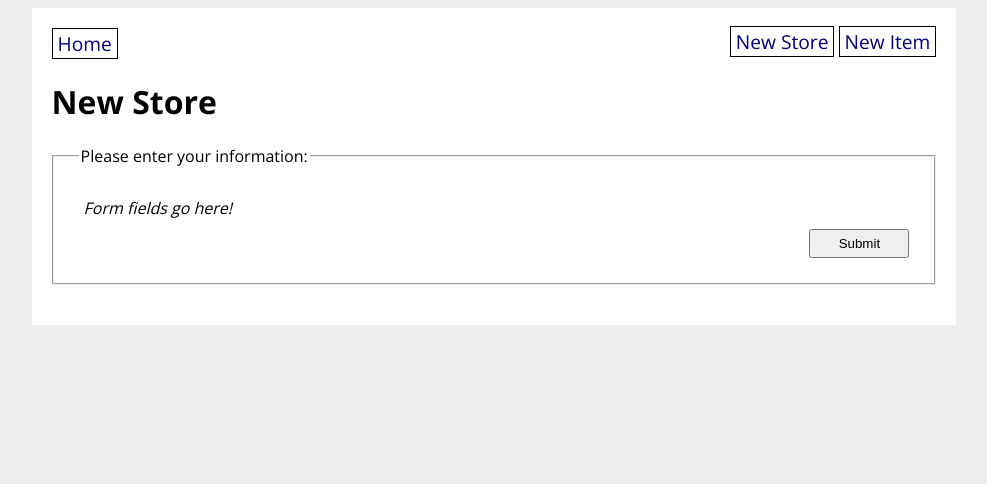
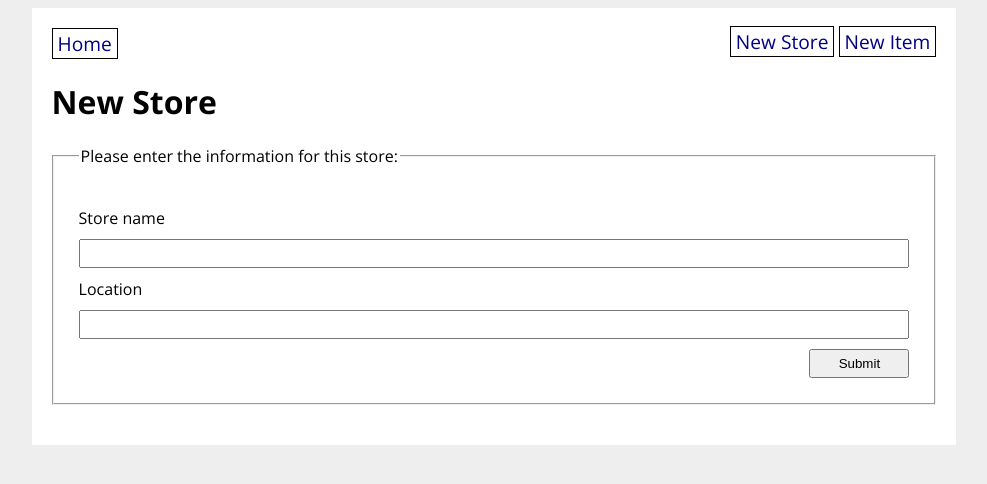
Before and after one commit to mxrtydluffy/Grocery-Store, a Flask app: page /new_store in a window 1280 px wide. Shown: the top 484 px of the page, without its empty margins (146-1133 px from the left). Run offline with Flask 2, Linux system fonts and the light colour scheme.

Commit message:
did new_store

```diff
--- a/grocery_app/templates/new_store.html
+++ b/grocery_app/templates/new_store.html
@@ -3,17 +3,29 @@
 
 <h1>New Store</h1>
 
-<form method="POST">
+<form method="POST">    <!--ADD ACTION LATER-->
     <fieldset>
-        <legend>Please enter your information:</legend>
+        <legend>Please enter the information for this store:</legend>
+        <!--Showing Errors-->
+        <ul>
+            {% for error in form.title.errors %}
+            <li class="error">{{ error }}</li>
+            {% endfor %}
+            {% for error in form.address.errors %}
+            <li class="error">{{ error }}</li>
+            {% endfor %}
+        </ul>
 
+        {{ form.title.label }}
+        {{ form.title }}
+
+        {{ form.address.label }}
+        {{ form.address }}
 
 
         <!-- TODO: Remove the next paragraph and use the `form` object passed in
             from the route to render a form. -->
-        <p><em>Form fields go here!</em></p>
-
-        <input type="submit" value="Submit">
+        {{ form.submit }}
     </fieldset>
 </form>
 
```
